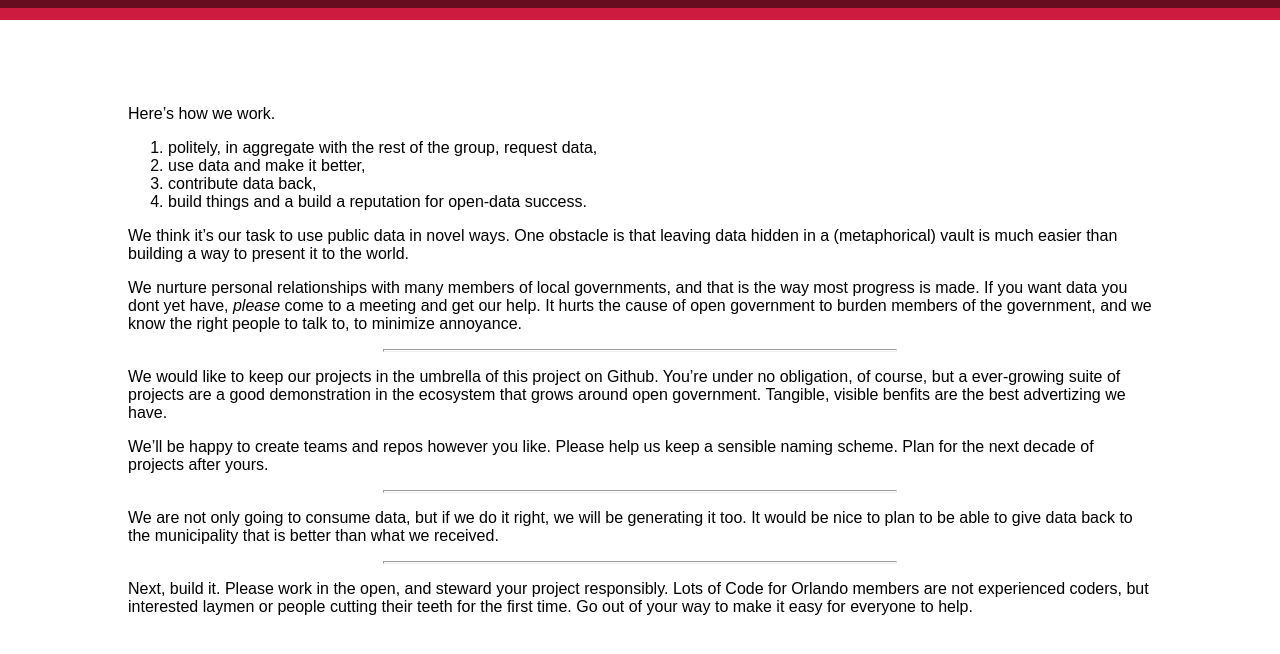
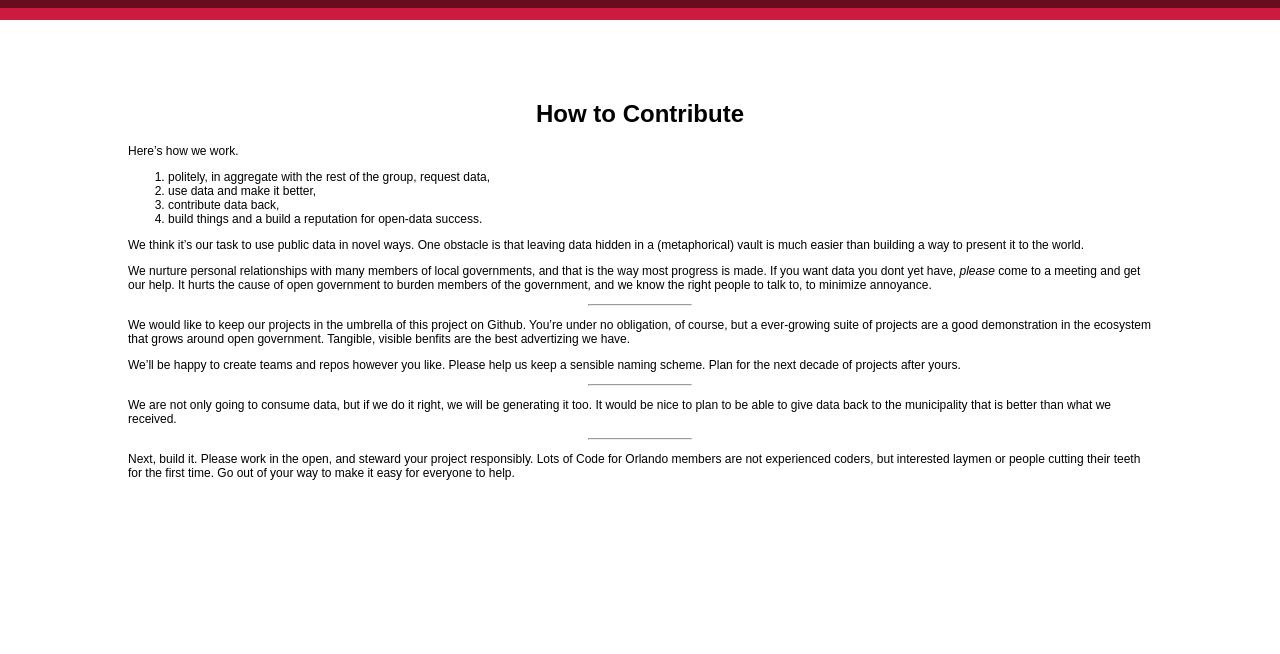
Before and after one commit to cforlando/cforlando.github.io, a Jekyll site: the page built from contribute/index.md, in a window 1280 px wide. Shown: the top 654 px of the page. Built offline with Jekyll 4.4.1, drawn with Linux system fonts in a browser that asks for light colours; some web fonts are replaced.

Commit message:
Use page title in template. Better HR style. Set font base size.

```diff
--- a/_layouts/default.html
+++ b/_layouts/default.html
@@ -1,17 +1,13 @@
 <!DOCTYPE html>
 <html lang="en-US"><head><meta http-equiv="Content-Type" content="text/html; charset=UTF-8">
 <meta charset="UTF-8">
-<title>Code for Orlando, {{ title }}</title>
-
-<link rel="stylesheet" href="/fonts.css" type="text/css">
-<link rel="stylesheet" href="../markdown-styled.css" type="text/css" media="all">
-
-<!-- Always force latest IE rendering engine (even in intranet) & Chrome Frame -->
-<meta http-equiv="X-UA-Compatible" content="IE=edge,chrome=1">
-
+<title>Code for Orlando, {{ page.title }}</title>
+<link rel="stylesheet" href="{{ site.baseurl }}/fonts.css"           type="text/css" />
+<link rel="stylesheet" href="{{ site.baseurl }}/markdown-styled.css" type="text/css" media="all" />
+<meta http-equiv="X-UA-Compatible" content="IE=edge,chrome=1" />
 </head>
 
-<h1>{{ title }}</h1>
+<h1>{{ page.title }}</h1>
 
 <body id="markupresult">
 {{ content }}
--- a/markdown-styled.css
+++ b/markdown-styled.css
@@ -6,9 +6,10 @@ html {
 }
 
 body {
-	border-top: 12px solid #cd1b40;
 	margin: 0px;
 	padding: 5% 10%;
+	border-top: 12px solid #cd1b40;
+	font-size: 12px;
 }
 
 * {
@@ -20,6 +21,5 @@ h1 {
 }
 
 hr {
-	width: 50%;
-	height: 0.7px;
+	width: 10%;
 }
```
